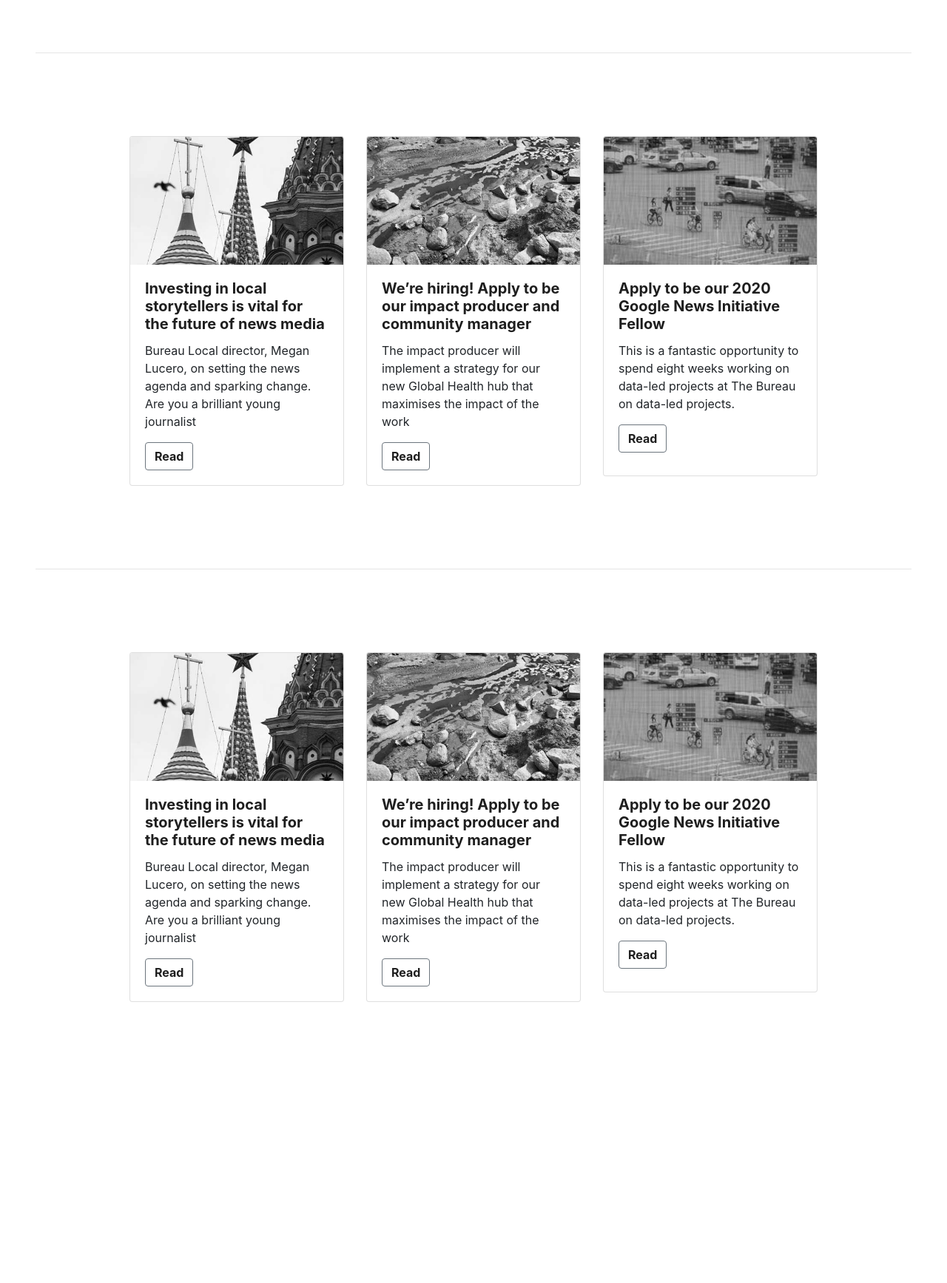
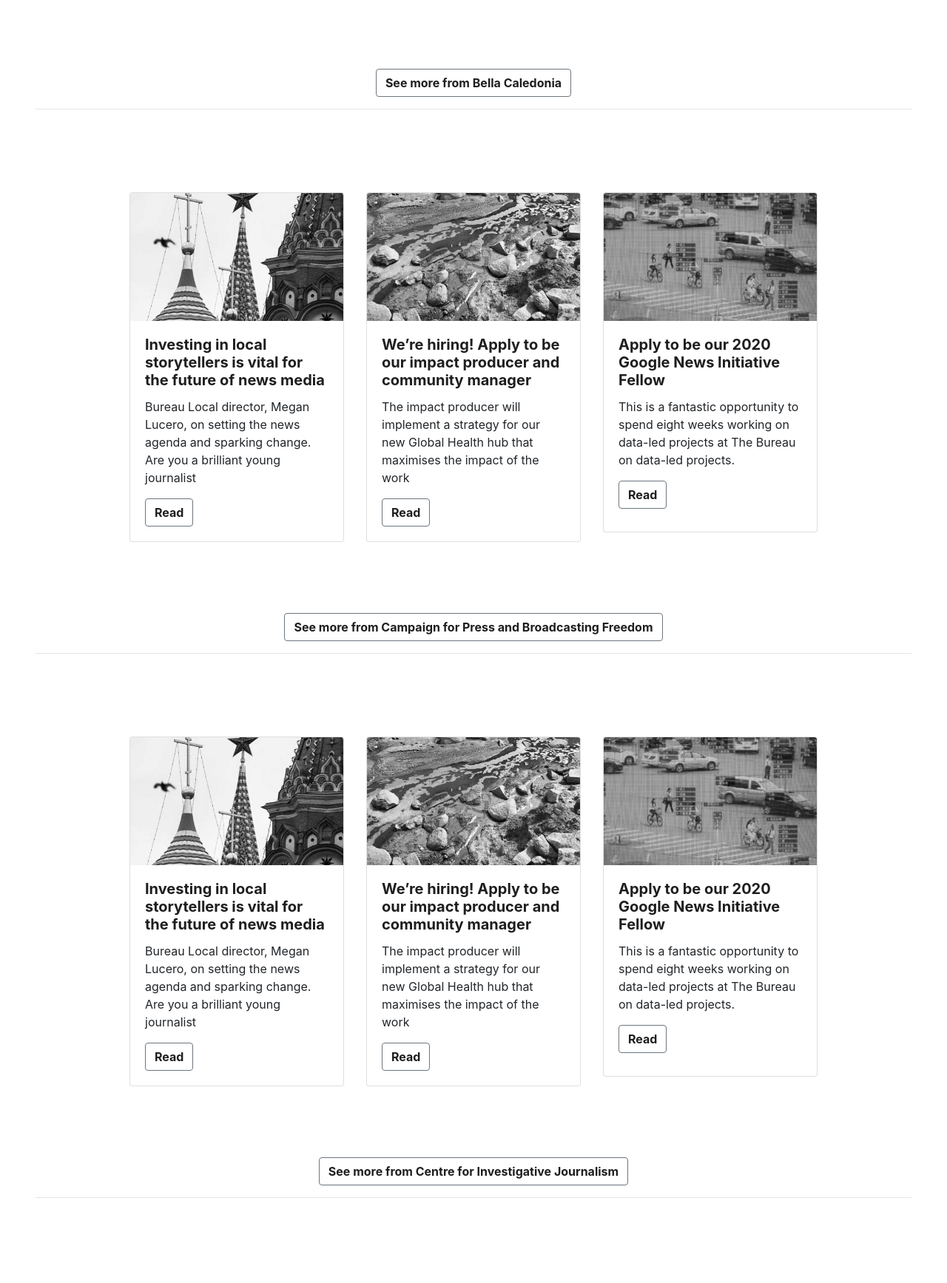
Before and after one commit to heavymossman/bywireHub, a plain HTML site: page index.html in a window 1280 px wide. Shown: the part 2310-4045 px from the top of the page at 74% size. Before the commit the page ends 3713 px from the top, so only its background shows below. Drawn offline with nearby package versions, Linux system fonts and the light colour scheme.

Commit message:
finished latest news mobdule

```diff
--- a/index.html
+++ b/index.html
@@ -131,7 +131,10 @@
         </div>
 
         <div class="row ">
-            <div class="col p-5 my-5">
+            <div class="col p-5 my-5 text-center">
+
+                <a href="#" class="btn btn-secondary">See more from The Bureau Investigates</a>
+
                 <hr />
 
             </div>
@@ -178,8 +181,10 @@
 
         </div>
 
-        <div class="row ">
+        <div class="row text-center">
             <div class="col p-5 my-5">
+
+                <a href="#" class="btn btn-secondary">See more from Bella Caledonia</a>
                 <hr />
 
             </div>
@@ -226,8 +231,10 @@
 
         </div>
 
-        <div class="row ">
+        <div class="row text-center">
             <div class="col p-5 my-5">
+                <a href="#" class="btn btn-secondary">See more from Campaign for Press and Broadcasting Freedom</a>
+
                 <hr />
 
             </div>
@@ -274,6 +281,15 @@
 
         </div>
 
+        <div class="row text-center">
+            <div class="col p-5 my-5">
+                <a href="#" class="btn btn-secondary">See more from Centre for Investigative Journalism</a>
+
+                <hr />
+
+            </div>
+        </div>
+
 
     </div>
 
```
